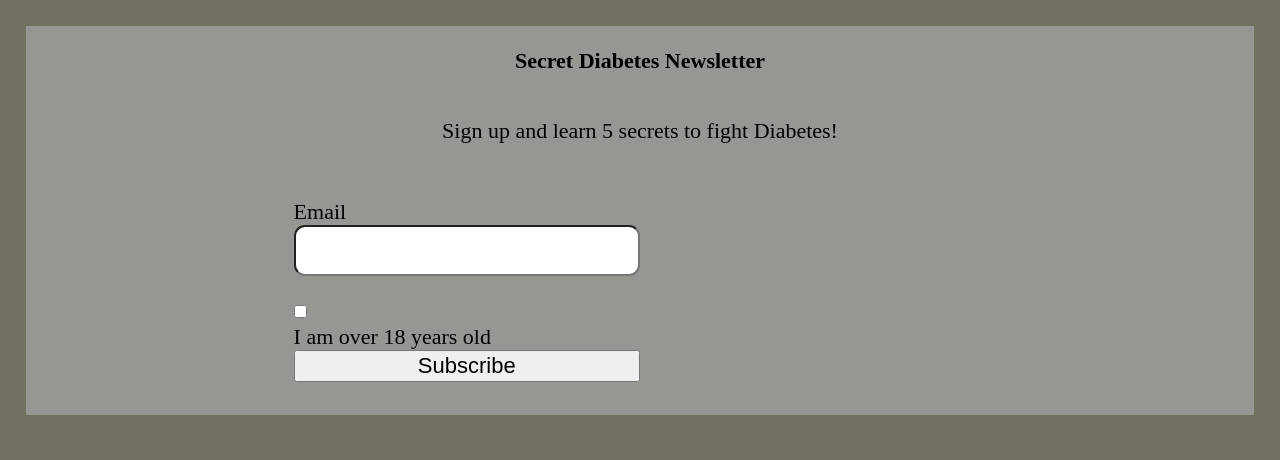
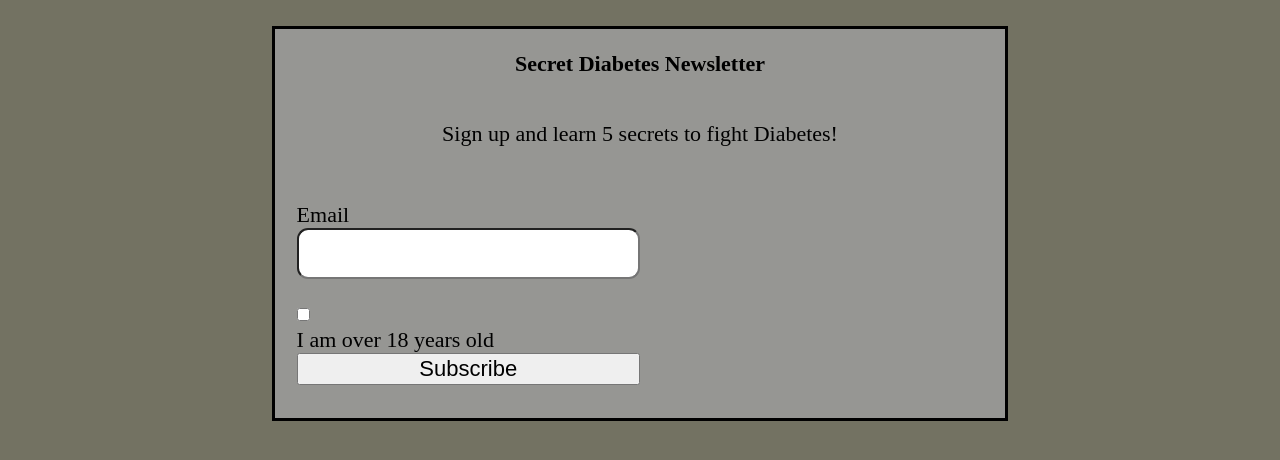
Before and after one commit to jlizardi1/lab3, a plain HTML site: page index.html in a window 1280 px wide. Drawn offline with nearby package versions, Linux system fonts and the light colour scheme.

Commit message:
center edits

```diff
--- a/css/screen.css
+++ b/css/screen.css
@@ -204,9 +204,9 @@ label {
 
 /* ===== LAYOUT STYLES ====== */
 #content{
-  width: 85%;
+  width: auto;
   display: block;
-  margin: auto;
+
 }
 
 html {
@@ -214,7 +214,7 @@ html {
 
 }
 body {
-  background-color: rgb(150, 150, 147);
+  background-color: rgb(115, 114, 98);
   align-content: center;
 
 }
@@ -227,12 +227,16 @@ h1, p {
   margin: auto;
   padding: 1em;
   box-sizing: border-box;
+  justify-content: center;
 
 }
 form {
+  display: block;
   width: auto;
   height: auto;
   box-sizing: border-box;
+  border: solid;
+  background-color: rgb(150, 150, 147);
 }
 input[type=email] {
   box-sizing: border-box;
@@ -244,6 +248,7 @@ input[type=email] {
   width: 1em;
   height: 1em;
   margin-bottom: 2em;
+  position: absolute;
 
 }
 
```
